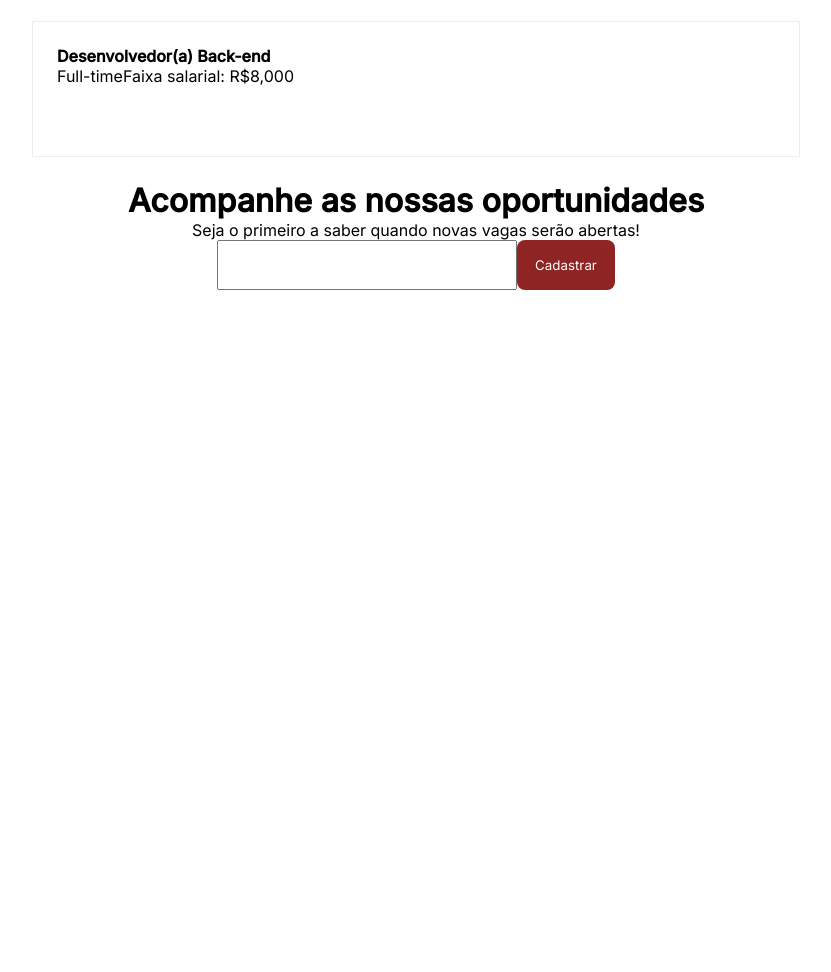
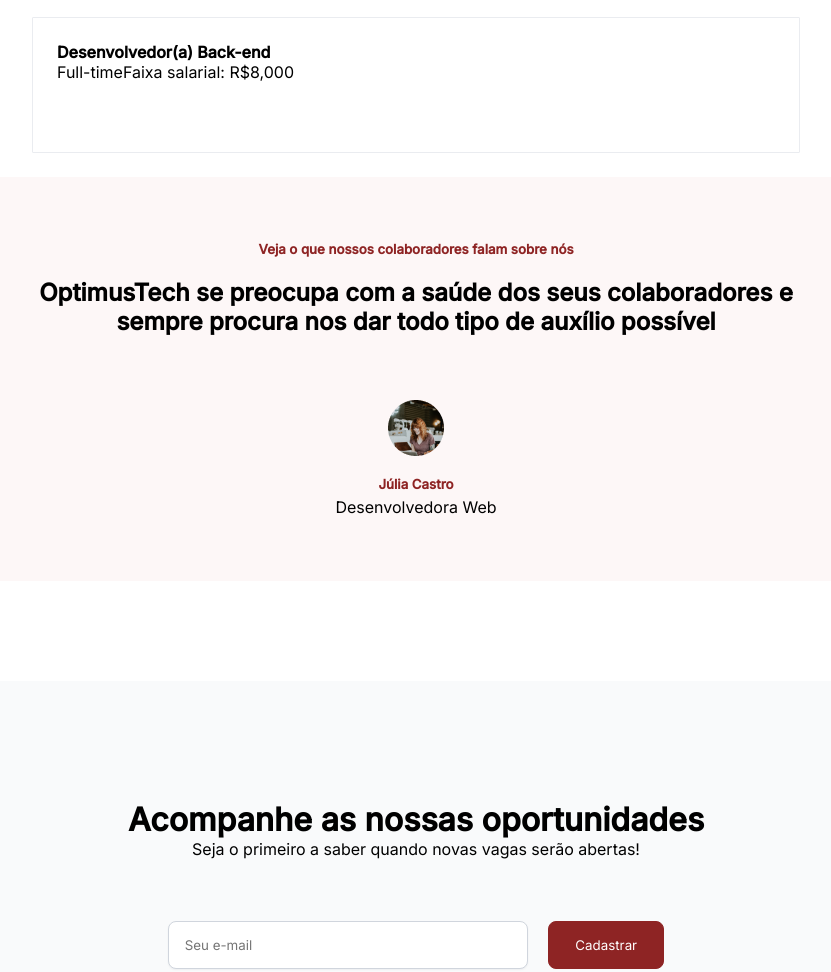
Before and after one commit to Jose-vitor303/7DaysofCode-, a plain HTML site: page index.html in a window 1280 px wide. Shown: the part 1249-2221 px from the top of the page, without its empty margins (224-1055 px from the left). Before the commit the page ends 1539 px from the top, so only its background shows below. Drawn offline with Linux system fonts and the light colour scheme.

Commit message:
Em progresso

```diff
--- a/index.html
+++ b/index.html
@@ -39,7 +39,7 @@
 
         <section class="container">
 
-            <p>Sobre nós</p>
+            <span>Sobre nós</span>
 
             <h1>Por que somos diferentes</h1>
 
@@ -51,27 +51,27 @@
 
         <section class="flex">
 
-            <div class="flex-box">
+            <div class="flexbox">
                 <h2>400+</h2>
                 <h5>Projetos concluídos</h5>
                 <p>Nós ajudamos a construir mais de <br>400 projetos incríveis</p>
             </div>
 
-            <div class="flex-box">
+            <div class="flexbox">
                 <h2>100+</h2>
                 <h5>Colaboradores</h5>
                 <p>Temos mais de 100 colaboradores<br>
                     no nosso time que se preocupam<br> com nossos clientes.</p>
             </div>
 
-            <div class="flex-box">
+            <div class="flexbox">
                 <h2>20K+</h2>
                 <h5>Downloads</h5>
                 <p>Nossos projetos que estão<br>
                    disponíveis em lojas já foram <br> baixados mais de 20.000 vezes.</p>
             </div>
 
-            <div class="flex-box">
+            <div class="flexbox">
                 <h2>500+</h2>
                 <h5>Reviews 5 estrelas</h5>
                 <p>Estamos orgulhosos de contar com<br>
@@ -82,7 +82,7 @@
 
         <main class="main">
 
-            <span>Vagas Abertas</span>
+            <h5>Vagas Abertas</h5>
 
             <h2>Estamos procurando por talentos</h2>
 
@@ -91,8 +91,7 @@
 
             <!-- <img src="meeting.jpg" alt="meeting" class="meeting"> -->
 
-            <section class="desc">
-
+            <section class="job">
 
                 <h4>Design</h4>
 
@@ -112,6 +111,7 @@
                         <p>Full-time</p>
                         <p>Faixa salarial: R$6,000</p>
                     </div>
+
                 </div>
 
                 <h4>Desenvolvimento de Software</h4>
@@ -140,18 +140,32 @@
                         <p>Faixa salarial: R$8,000</p>
                     </div>
                 </div>
+
+            </section>
+
+            <section class="section">
+                <h5>Veja o que nossos colaboradores falam sobre nós</h5>
+                <h2>OptimusTech se preocupa com a saúde dos seus colaboradores e <br>sempre procura nos dar todo tipo de auxílio possível</h2>
+
+                <div>
+                    <img src="image/Avatar.png" alt="avatar">
+                </div>
+
+                <h5>Júlia Castro</h5>
+                <p>Desenvolvedora Web</p>
             </section>
 
         </main>
 
 
         <footer class="footer">
-            <h1>Acompanhe as nossas oportunidades</h1>
-            <p>Seja o primeiro a saber quando novas vagas serão abertas!</p>
+
+                <h1>Acompanhe as nossas oportunidades</h1>
+                <p>Seja o primeiro a saber quando novas vagas serão abertas!</p>
 
             <div>
-                <input type="email" name="" id="">
-                <button>Cadastrar</button>
+                <input type="email" name="" id="" class="input" placeholder="Seu e-mail">
+                <button class="button">Cadastrar</button>
             </div>
 
 
--- a/style.css
+++ b/style.css
@@ -7,15 +7,15 @@
     box-sizing: border-box;
     font-family: 'Inter', sans-serif;
     /* font-family: 'Poppins', sans-serif; */
+
 }
 
 :root{
     --red-color:#8E2424;
     --grey-color: #667085;
+    --white-color : #F9FAFB;
 
 }
-
-
 
 .menu{
     display: flex;
@@ -23,6 +23,7 @@
     flex-direction: row;
     justify-content: space-between;
     padding: 10px 50px;
+
 }
 
 div ul{
@@ -45,7 +46,7 @@ div ul li .menu-itens{
     margin-right: 20px;
 }
 
-.menu button, .footer button{
+.menu button{
     border: none;
     background: var(--red-color);
     padding: 10px 18px 10px 18px;
@@ -57,7 +58,6 @@ div ul li .menu-itens{
 .container{
     display: flex;
     flex-direction: column;
-    background-color: yellow;
     padding: 10px 20px;
     text-align: center;
 
@@ -77,7 +77,7 @@ div ul li .menu-itens{
     top: 487px;
 }
 
-.flex-box{
+.flexbox{
     flex: none;
     order: 0;
     flex-grow: 0;
@@ -87,9 +87,13 @@ div ul li .menu-itens{
     margin: 8px 0;
 }
 
-.flex-box h2{
+.flexbox h2{
     color: var(--red-color);
     font-size: 60px;
+}
+
+.main h5, .section h5{
+    color: var(--red-color);
 }
 /*
 img{
@@ -114,28 +118,76 @@ section .description{
     border-radius: 1px;
     margin: 24px 0px;
     text-align: left;
-
 }
 
-.description-job, .footer div{
+.section{
+    width: 1216px;
+    height: 404px;
+    background: rgba(196, 25, 25, 0.03);
+    display: flex;
+    flex-direction: column;
+    align-items: center;
+    margin: 0 auto;
+    justify-content: center;
+    padding: 64px;
+}
+
+
+.section h2{
+    margin-top: 16px;
+    margin-bottom: 32px;
+}
+
+.section h5{
+    margin-bottom: auto;
+}
+
+.section div img{
+    margin-top: 32px;
+    margin-bottom: 16px;
+}
+
+.description-job{
     display: flex;
 }
 
-.desc{
+footer{
+    margin-top: 100px;
+}
+
+.footer{
+    height: 26rem;
+    background-color: var(--white-color);
+    padding: 96px 0;
+}
+
+.footer div, .job{
     margin: 0 auto;
 }
 
-.footer div{
-    margin: 0 auto;
+footer .input{
+    width: 360px;
+    height: 48px;
+    padding: 12px 14px 12px 16px;
+    border-radius: 8px;
+    outline: none;
+    border: 1px solid #D0D5DD;
+    box-shadow: 0px 1px 2px rgba(16, 24, 40, 0.05);
+    margin-right: 16px  ;
 }
 
+footer .button{
+    background-color: var(--red-color);
+    padding: 12px 20px 12px 20px;
+    width: 116px;
+    height: 48px;
+    margin-top: 52px;
+    border-radius: 8px;
+    color: #fff;
+    cursor: pointer;
+    border : 1px solid #8E2424;
+}
 
-
-.footer input{
-
-    width: 300px;
-    padding: 10px 10px 20px 20px;
-
-
-
+.footer div{
+     margin: 10px 16px;
 }
```
Also changed, not shown: image/Avatar.png (added), image/meeting.jpg (renamed from meeting.jpg).
